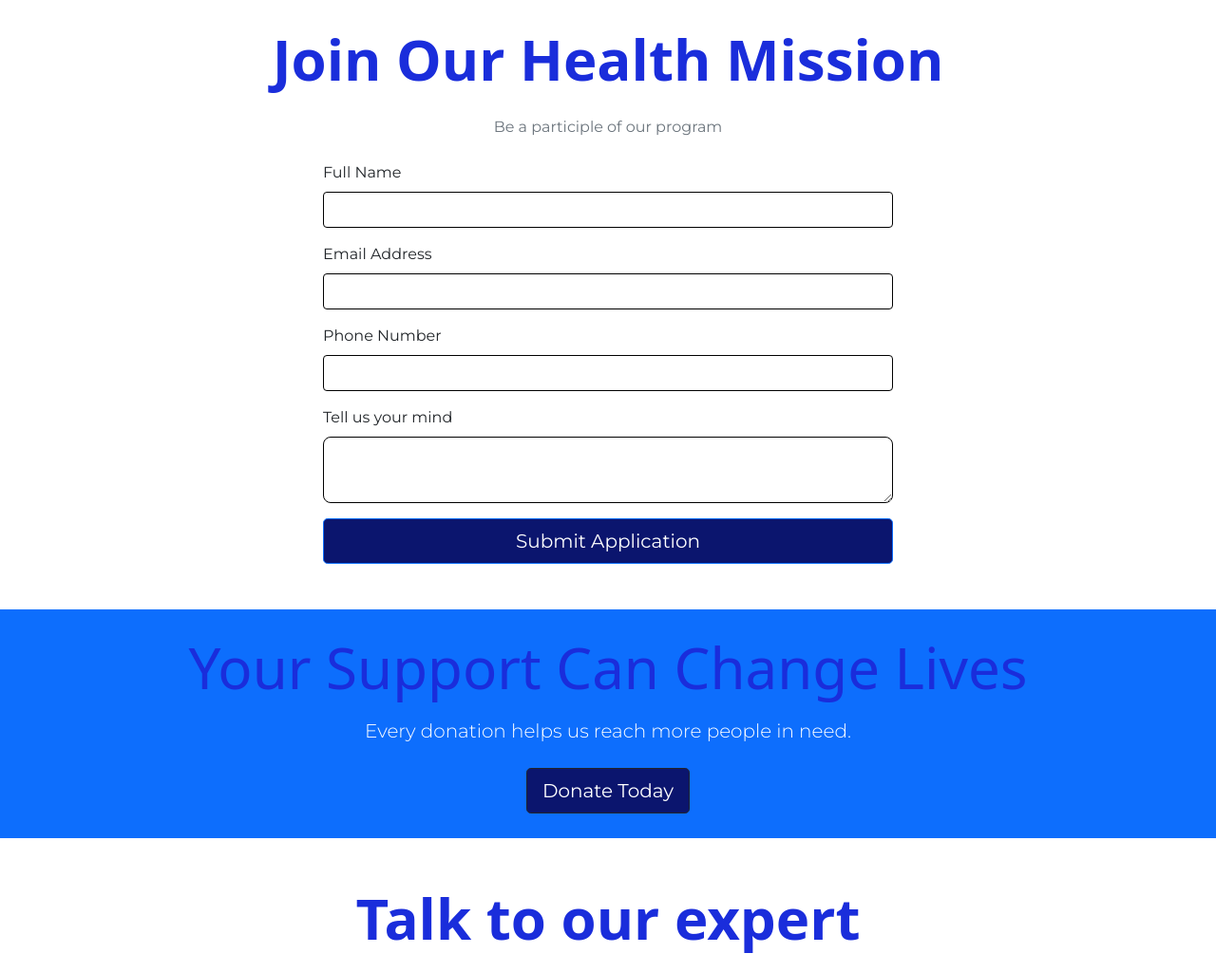
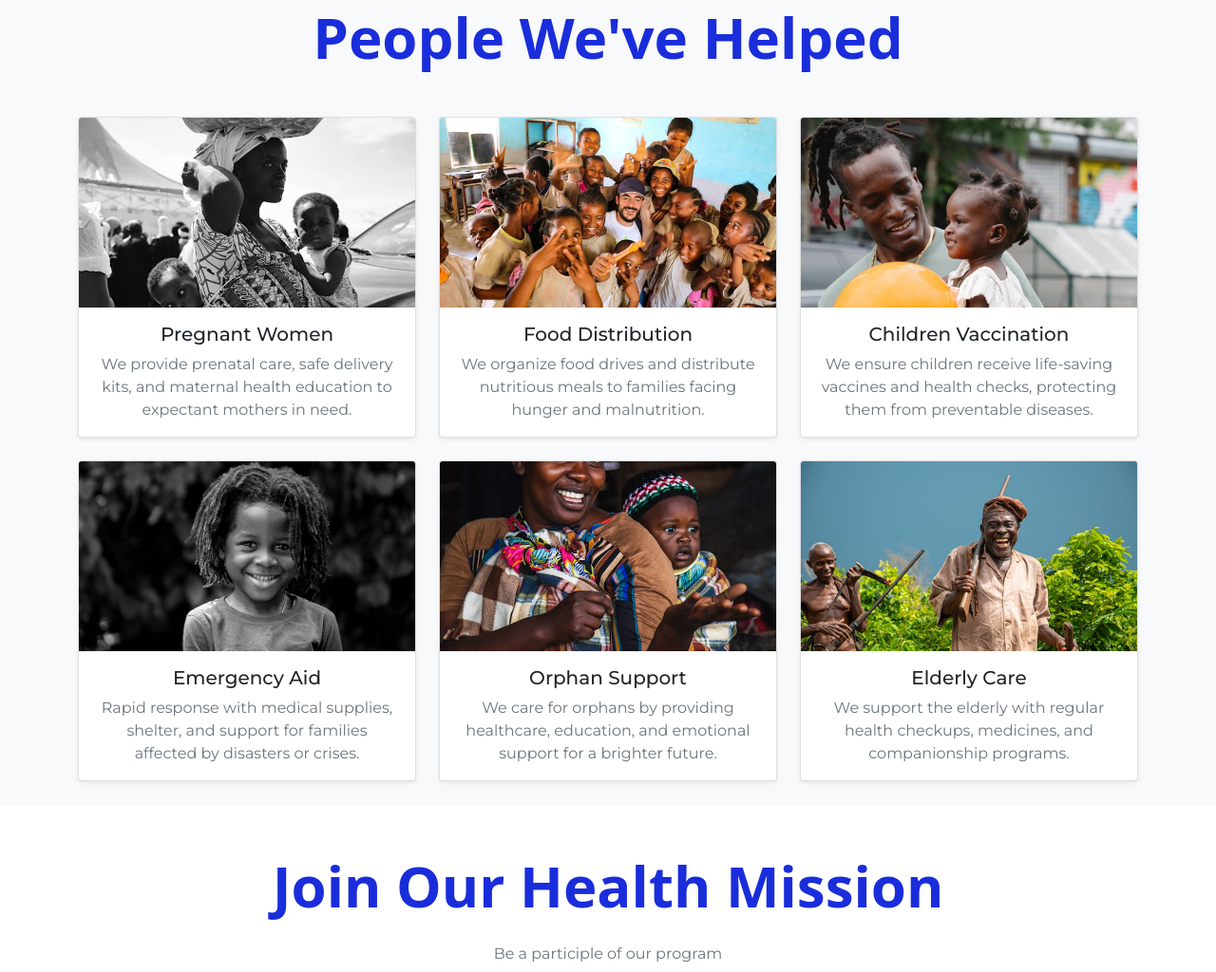
Before and after one commit to winner35/medhope-foundation, a plain HTML site: page index.html in a window 1280 px wide. Shown: the part 1827-2851 px from the top of the page at 95% size. Drawn offline with nearby package versions, Linux system fonts and the light colour scheme.

Commit message:
added impact section

```diff
--- a/index.html
+++ b/index.html
@@ -135,6 +135,74 @@ Together, we rise.
             <i class="bi bi-droplet-fill fs-1 text-primary mb-3"></i>
             <h5 class="card-title">Water & Sanitation</h5>
             <p class="card-text text-muted">We promote access to clean water, handwashing, and safe sanitation through infrastructure and education.</p>
+          </div>
+        </div>
+      </div>
+    </div>
+  </div>
+</section>
+<!-- Our Torch / Impact Section -->
+<section id="Impact" class="section-padding bg-light">
+  <div class="container">
+    <h2 class="text-center fw-bold mb-5 Semi">People We've Helped</h2>
+    <div class="row g-4 justify-content-center">
+      <!-- Pregnant Women -->
+      <div class="col-md-4">
+        <div class="card h-100 shadow-sm text-center">
+          <img src="Images/1.jpg" class="card-img-top" alt="Pregnant Women" style="height:200px;object-fit:cover;">
+          <div class="card-body">
+            <h5 class="card-title">Pregnant Women</h5>
+            <p class="card-text text-muted">We provide prenatal care, safe delivery kits, and maternal health education to expectant mothers in need.</p>
+          </div>
+        </div>
+      </div>
+      <!-- Food Giving -->
+      <div class="col-md-4">
+        <div class="card h-100 shadow-sm text-center">
+          <img src="Images/2.jpg" class="card-img-top" alt="Food Giving" style="height:200px;object-fit:cover;">
+          <div class="card-body">
+            <h5 class="card-title">Food Distribution</h5>
+            <p class="card-text text-muted">We organize food drives and distribute nutritious meals to families facing hunger and malnutrition.</p>
+          </div>
+        </div>
+      </div>
+      <!-- Children Vaccination -->
+      <div class="col-md-4">
+        <div class="card h-100 shadow-sm text-center">
+          <img src="Images/3.jpg" class="card-img-top" alt="Children Vaccination" style="height:200px;object-fit:cover;">
+          <div class="card-body">
+            <h5 class="card-title">Children Vaccination</h5>
+            <p class="card-text text-muted">We ensure children receive life-saving vaccines and health checks, protecting them from preventable diseases.</p>
+          </div>
+        </div>
+      </div>
+      <!-- Emergency Aid -->
+      <div class="col-md-4">
+        <div class="card h-100 shadow-sm text-center">
+          <img src="Images/4.jpg" class="card-img-top" alt="Emergency Aid" style="height:200px;object-fit:cover;">
+          <div class="card-body">
+            <h5 class="card-title">Emergency Aid</h5>
+            <p class="card-text text-muted">Rapid response with medical supplies, shelter, and support for families affected by disasters or crises.</p>
+          </div>
+        </div>
+      </div>
+      <!-- Orphan Support -->
+      <div class="col-md-4">
+        <div class="card h-100 shadow-sm text-center">
+          <img src="Images/5.jpg" class="card-img-top" alt="Orphan Support" style="height:200px;object-fit:cover;">
+          <div class="card-body">
+            <h5 class="card-title">Orphan Support</h5>
+            <p class="card-text text-muted">We care for orphans by providing healthcare, education, and emotional support for a brighter future.</p>
+          </div>
+        </div>
+      </div>
+      <!-- Elderly Care -->
+      <div class="col-md-4">
+        <div class="card h-100 shadow-sm text-center">
+          <img src="Images/6.jpg" class="card-img-top" alt="Elderly Care" style="height:200px;object-fit:cover;">
+          <div class="card-body">
+            <h5 class="card-title">Elderly Care</h5>
+            <p class="card-text text-muted">We support the elderly with regular health checkups, medicines, and companionship programs.</p>
           </div>
         </div>
       </div>
```
